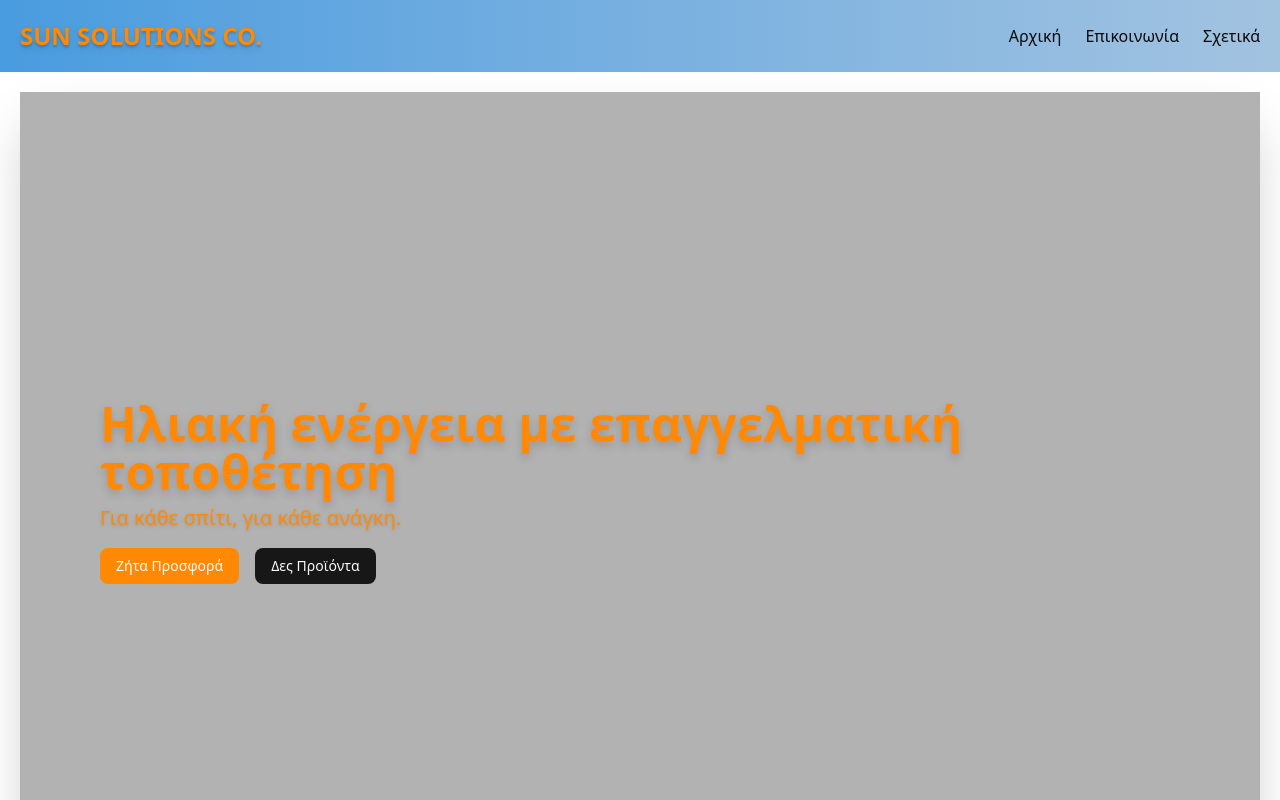
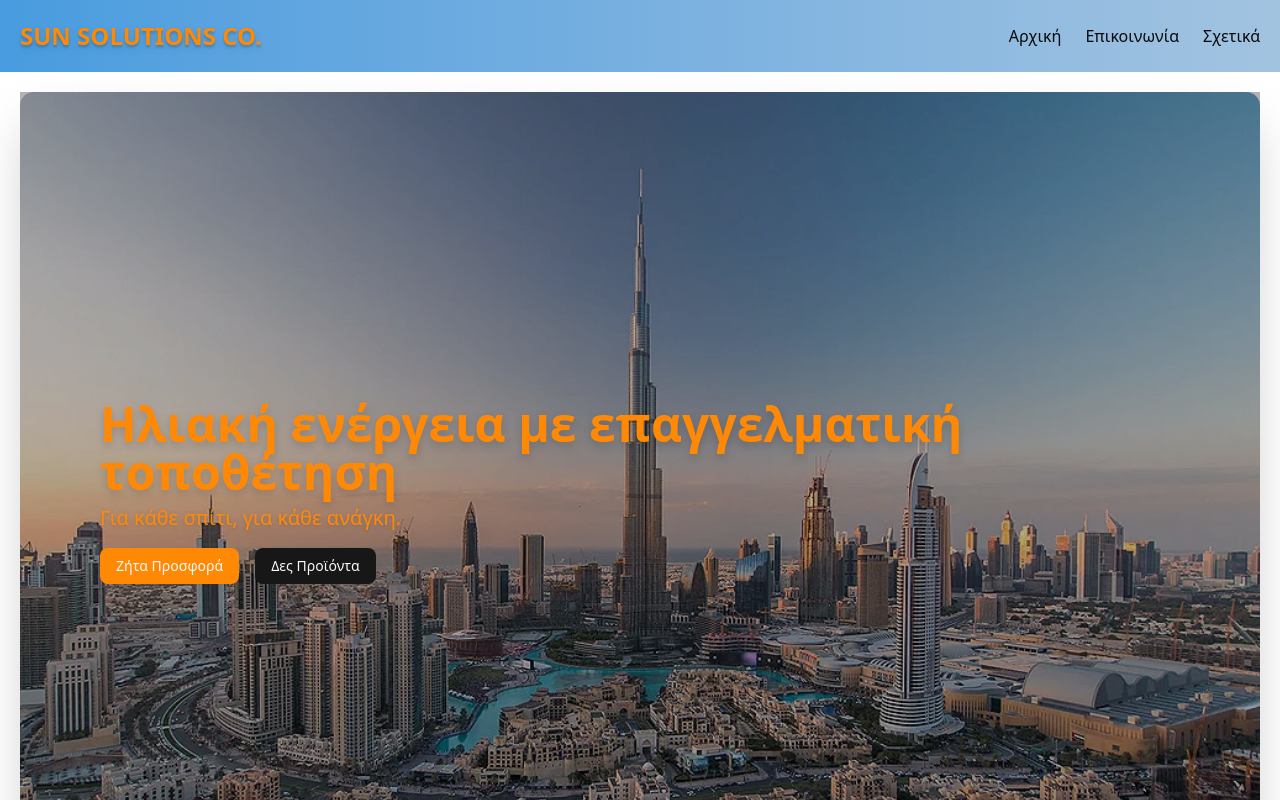
Before and after one commit to Antzelok/SunSolutions, a Next.js app: page / in a window 1280 px wide. Shown: the top 800 px of the page. Built offline with nearby package versions, Linux system fonts and the light colour scheme; no server answers; the database is empty.

Commit message:
HomePage fixes

```diff
--- a/app/(root)/page.tsx
+++ b/app/(root)/page.tsx
@@ -16,15 +16,15 @@ const HomePage = async () => {
   return (
     <>
       <main className="flex flex-col items-center m-5 shadow-2xl">
-        <section className="relative w-full h-[100vh]">
-         {/*<Image
+        <section className="relative w-full min-h-[100vh]">
+          <Image
             src="/images/random/burjkhalifa.png"
             alt="Sun"
             fill
-            className="object-cover"
+            className="object-cover rounded-xl"
             priority
           />
-          */}
+
           <div className="absolute inset-0 flex flex-col justify-center items-start bg-black/30 px-6 md:px-20">
             <h1 className="text-4xl md:text-5xl font-bold text-orange-400 drop-shadow-lg">
               Ηλιακή ενέργεια με επαγγελματική τοποθέτηση
```
